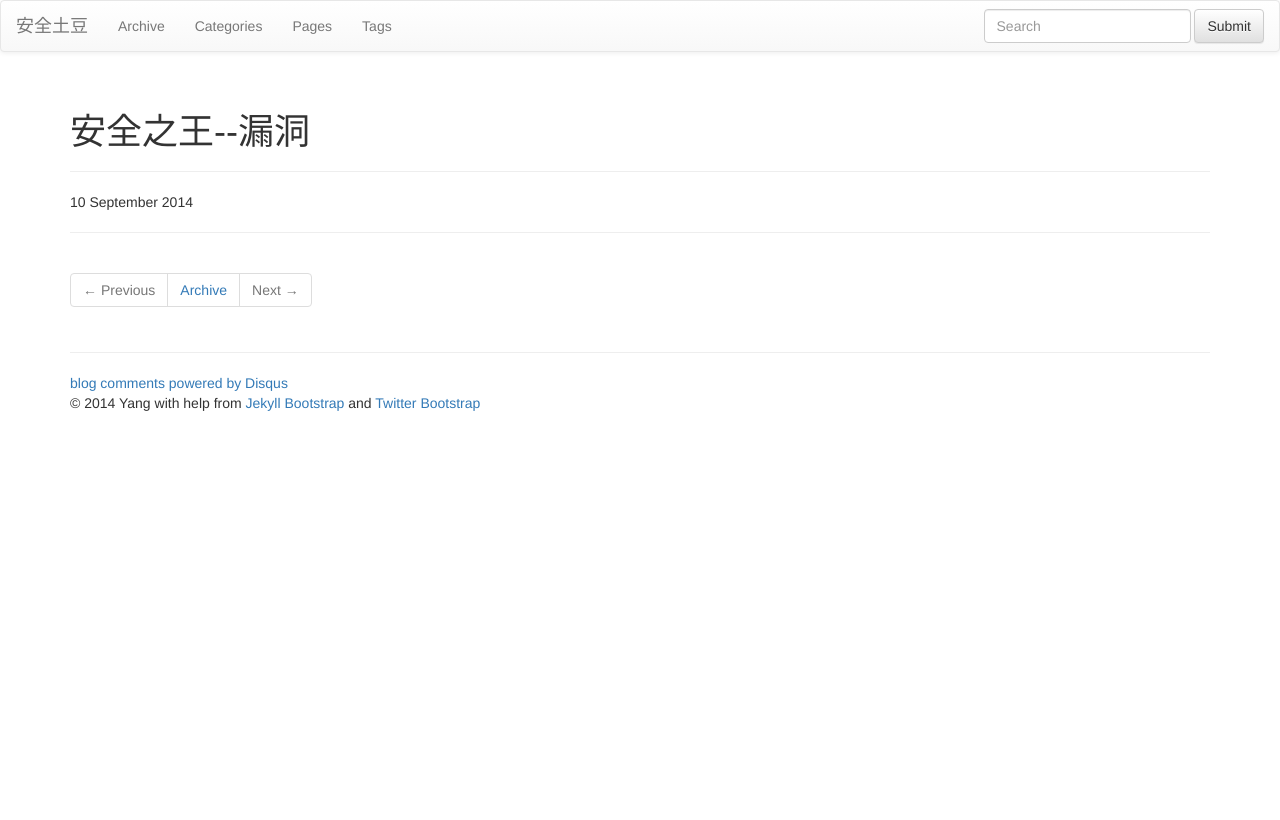
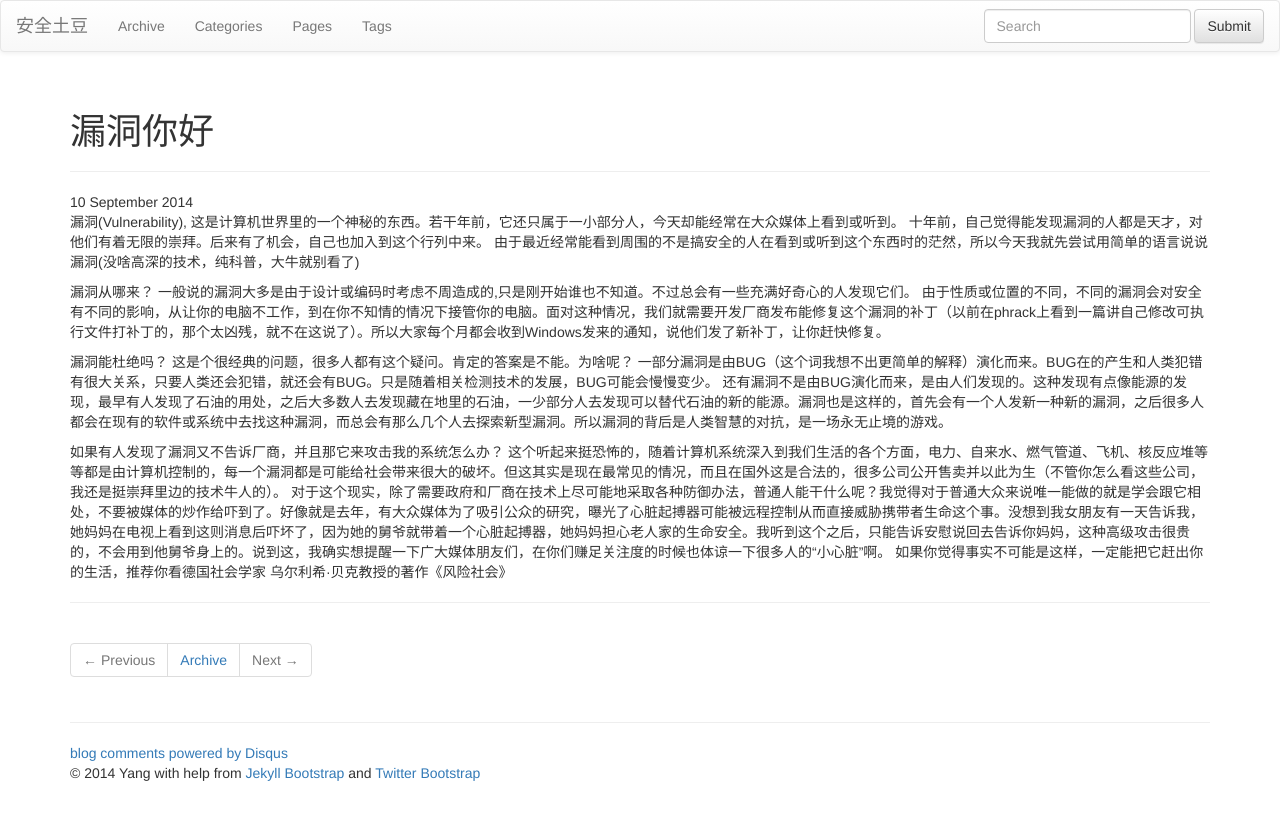
Before and after one commit to xiaoyuyang/xiaoyuyang.github.io, a Jekyll site: the page built from _posts/2014-09-10-写在开始的时候.md, in a window 1280 px wide. Shown: the top 820 px of the page. Built offline with Jekyll 4.4.1, drawn with Linux system fonts in a browser that asks for light colours; nearby versions of some CDN libraries; library files that are not in the unit come from our copies; comment, search, counter and statistics services are not loaded.

Commit message:
编写第一篇博客

```diff
--- a/_posts/2014-09-10-写在开始的时候.md
+++ b/_posts/2014-09-10-写在开始的时候.md
@@ -1,4 +1,22 @@
 ---
 layout: post
-title: 安全之王--漏洞
+title: 漏洞你好
 ---
+
+漏洞(Vulnerability), 这是计算机世界里的一个神秘的东西。若干年前，它还只属于一小部分人，今天却能经常在大众媒体上看到或听到。
+十年前，自己觉得能发现漏洞的人都是天才，对他们有着无限的崇拜。后来有了机会，自己也加入到这个行列中来。
+由于最近经常能看到周围的不是搞安全的人在看到或听到这个东西时的茫然，所以今天我就先尝试用简单的语言说说漏洞(没啥高深的技术，纯科普，大牛就别看了)
+
+漏洞从哪来？
+ 一般说的漏洞大多是由于设计或编码时考虑不周造成的,只是刚开始谁也不知道。不过总会有一些充满好奇心的人发现它们。
+ 由于性质或位置的不同，不同的漏洞会对安全有不同的影响，从让你的电脑不工作，到在你不知情的情况下接管你的电脑。面对这种情况，我们就需要开发厂商发布能修复这个漏洞的补丁（以前在phrack上看到一篇讲自己修改可执行文件打补丁的，那个太凶残，就不在这说了）。所以大家每个月都会收到Windows发来的通知，说他们发了新补丁，让你赶快修复。
+
+ 漏洞能杜绝吗？
+ 这是个很经典的问题，很多人都有这个疑问。肯定的答案是不能。为啥呢？
+ 一部分漏洞是由BUG（这个词我想不出更简单的解释）演化而来。BUG在的产生和人类犯错有很大关系，只要人类还会犯错，就还会有BUG。只是随着相关检测技术的发展，BUG可能会慢慢变少。
+ 还有漏洞不是由BUG演化而来，是由人们发现的。这种发现有点像能源的发现，最早有人发现了石油的用处，之后大多数人去发现藏在地里的石油，一少部分人去发现可以替代石油的新的能源。漏洞也是这样的，首先会有一个人发新一种新的漏洞，之后很多人都会在现有的软件或系统中去找这种漏洞，而总会有那么几个人去探索新型漏洞。所以漏洞的背后是人类智慧的对抗，是一场永无止境的游戏。
+
+ 如果有人发现了漏洞又不告诉厂商，并且那它来攻击我的系统怎么办？
+ 这个听起来挺恐怖的，随着计算机系统深入到我们生活的各个方面，电力、自来水、燃气管道、飞机、核反应堆等等都是由计算机控制的，每一个漏洞都是可能给社会带来很大的破坏。但这其实是现在最常见的情况，而且在国外这是合法的，很多公司公开售卖并以此为生（不管你怎么看这些公司，我还是挺崇拜里边的技术牛人的）。
+ 对于这个现实，除了需要政府和厂商在技术上尽可能地采取各种防御办法，普通人能干什么呢？我觉得对于普通大众来说唯一能做的就是学会跟它相处，不要被媒体的炒作给吓到了。好像就是去年，有大众媒体为了吸引公众的研究，曝光了心脏起搏器可能被远程控制从而直接威胁携带者生命这个事。没想到我女朋友有一天告诉我，她妈妈在电视上看到这则消息后吓坏了，因为她的舅爷就带着一个心脏起搏器，她妈妈担心老人家的生命安全。我听到这个之后，只能告诉安慰说回去告诉你妈妈，这种高级攻击很贵的，不会用到他舅爷身上的。说到这，我确实想提醒一下广大媒体朋友们，在你们赚足关注度的时候也体谅一下很多人的“小心脏”啊。
+ 如果你觉得事实不可能是这样，一定能把它赶出你的生活，推荐你看德国社会学家 乌尔利希·贝克教授的著作《风险社会》
```
Also changed, not shown: index.md (+0 -1 lines).
